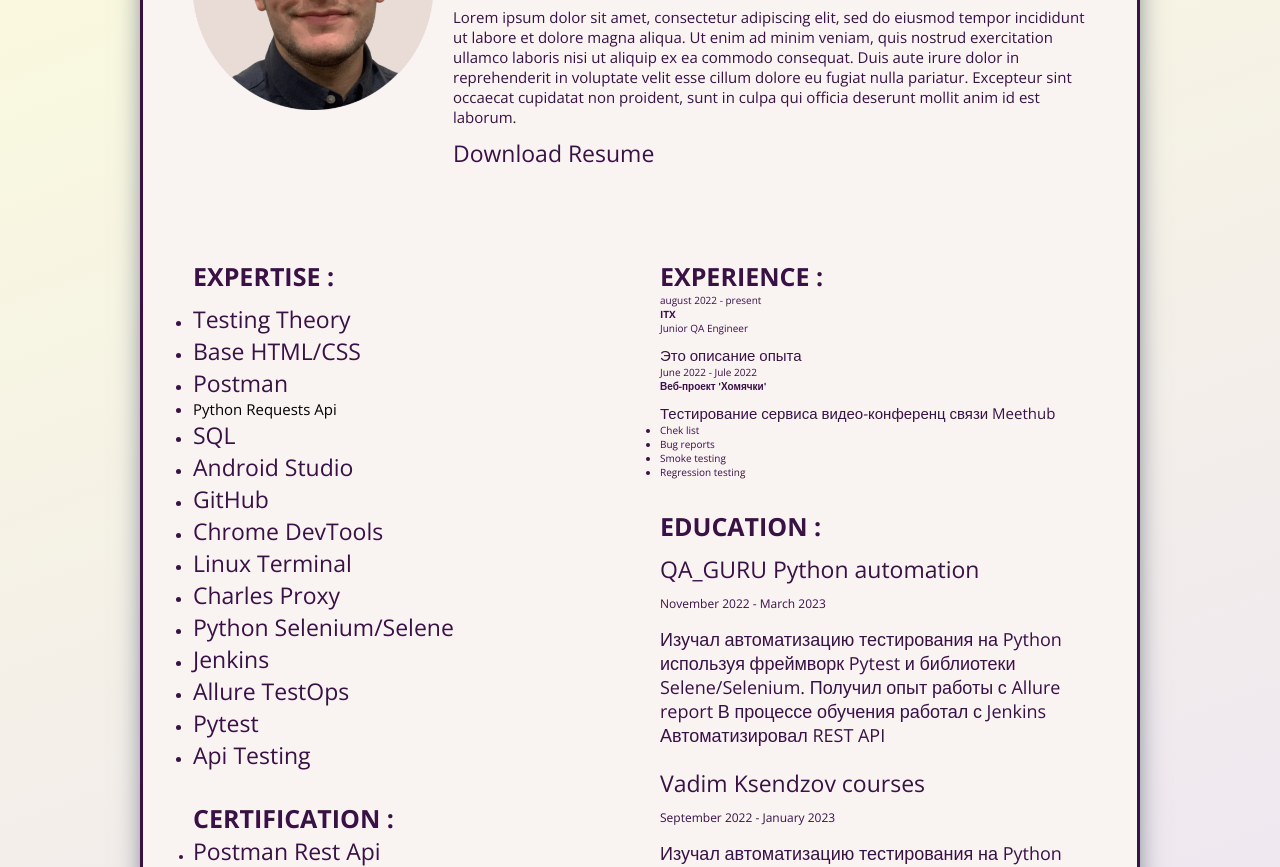
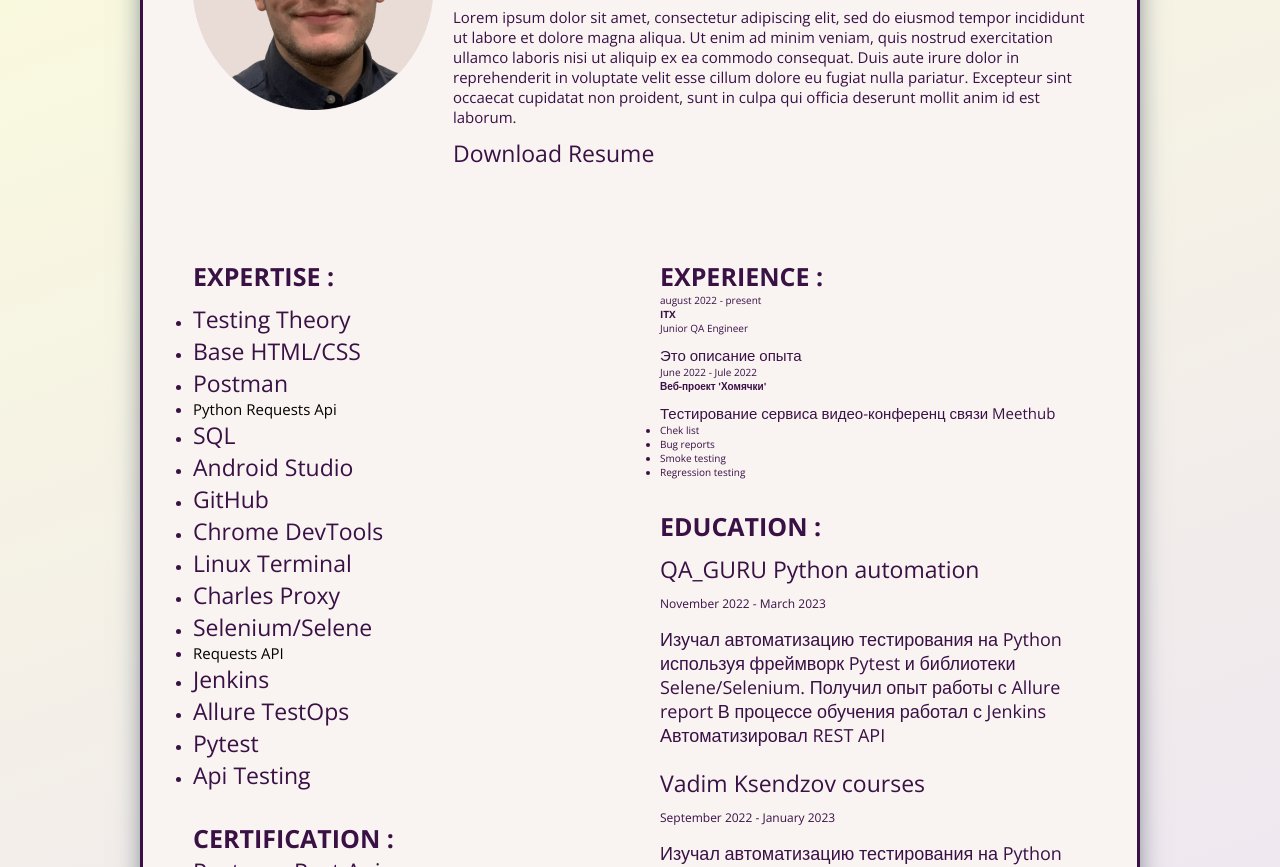
Before and after one commit to andrechizh8/andrechizh8.github.io, a plain HTML site: page index.html in a window 1280 px wide. Shown: the part 233-1100 px from the top of the page. Drawn offline with nearby package versions, Linux system fonts and the light colour scheme.

Commit message:
Update index.html

```diff
--- a/index.html
+++ b/index.html
@@ -57,7 +57,8 @@
             <p><a class="devt" href="ссылка для конспектов в гитхаб"> <li>Chrome DevTools</li></a></p>
             <p><a class="terminal" href="ссылка для конспектов в гитхаб"> <li>Linux Terminal</li></a></p>
             <p><a class="Charlesp" href="ссылка для конспектов в гитхаб"> <li>Charles Proxy</li></a></p>
-            <p><a class="Selene" href="ссылка для конспектов в гитхаб"> <li>Python Selenium/Selene</li></a></p>
+            <p><a class="Selene" href="ссылка для конспектов в гитхаб"> <li>Selenium/Selene</li></a></p>
+            <p><a class="Requests API" href="ссылка для конспектов в гитхаб"> <li>Requests API</li></a></p>
             <p><a class="Jenkins" href="ссылка для конспектов в гитхаб"> <li>Jenkins</li></a></p>
             <p><a class="allure" href="ссылка для конспектов в гитхаб"> <li>Allure TestOps</li></a></p>
             <p><a class="Pytest" href="ссылка для конспектов в гитхаб"> <li>Pytest</li></a></p>
```
